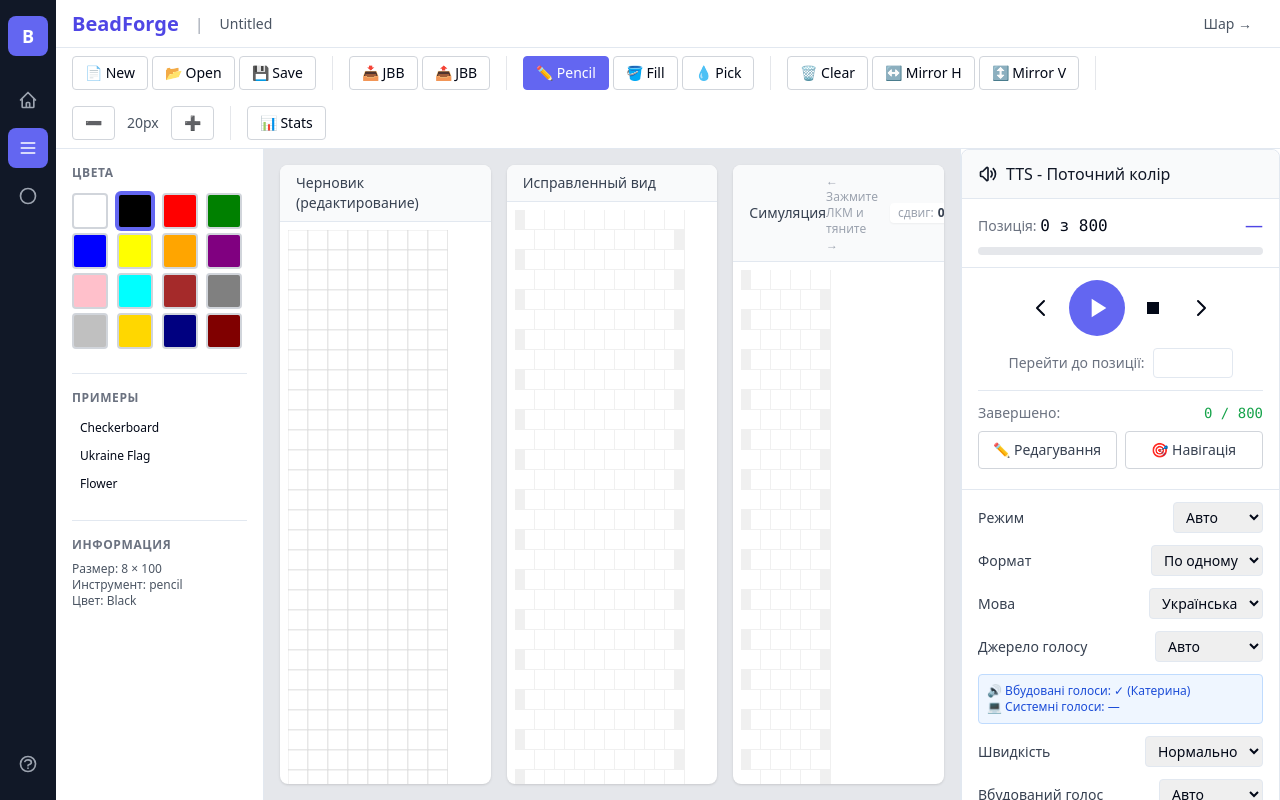
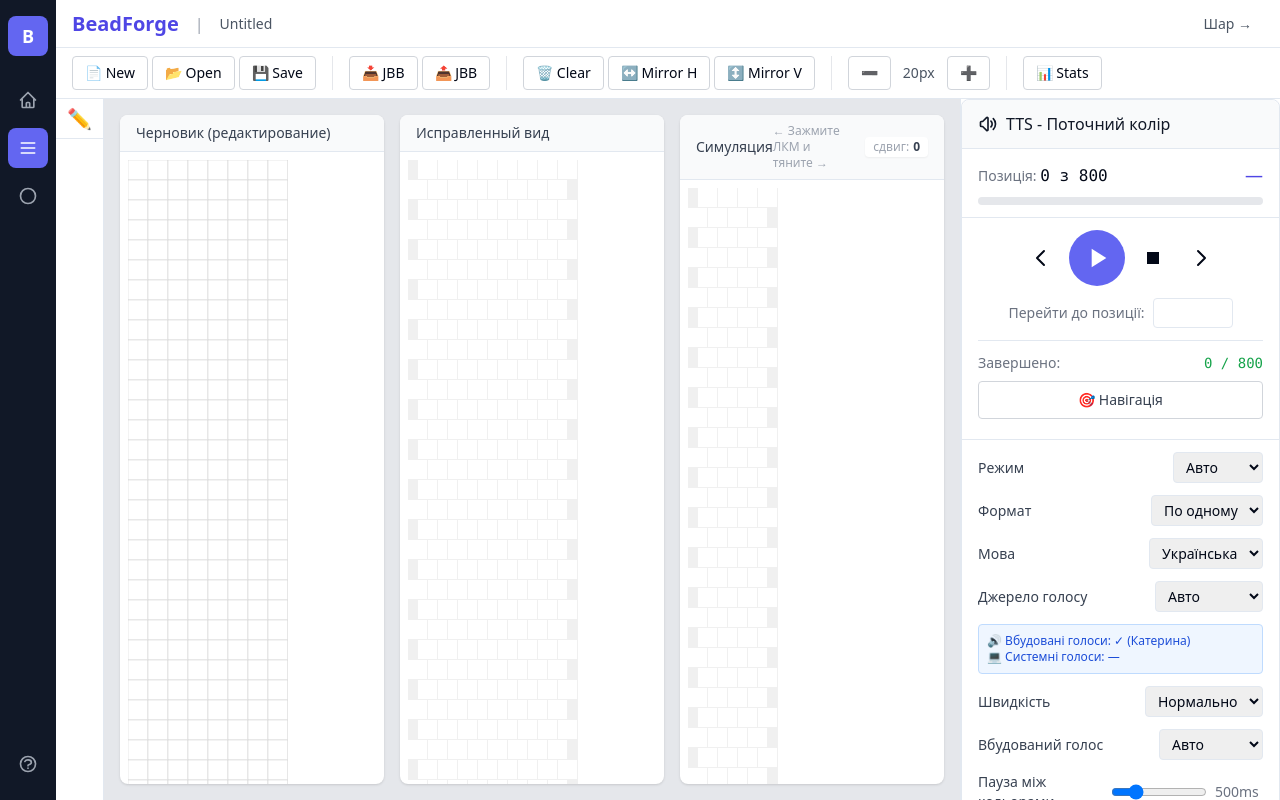
Before and after one commit to AqueGen/BeadForge, a Next.js app: page /rope in a window 1280 px wide. Built offline with nearby package versions, Linux system fonts and the light colour scheme.

Commit message:
Make toolbar props optional and conditionally display drawing tools; remove edit mode logic for TTSPanel; refactor sidebar in Rope Editor to toggle collapsed state and integrate edit mode.

```diff
--- a/src/app/rope/page.tsx
+++ b/src/app/rope/page.tsx
@@ -98,6 +98,17 @@ export default function RopeEditorPage() {
   const [ttsNavigationMode, setTtsNavigationMode] = useState(false);
   const [editModeEnabled, setEditModeEnabled] = useState(false);
   const [ttsNavigateTarget, setTtsNavigateTarget] = useState<number | null>(null);
+  const [sidebarCollapsed, setSidebarCollapsed] = useState(true); // Default: collapsed
+
+  // Toggle sidebar - expanding enables edit mode, collapsing disables it
+  const handleSidebarToggle = useCallback(() => {
+    setSidebarCollapsed(prev => {
+      const newCollapsed = !prev;
+      // Expanding enables edit mode, collapsing disables it
+      setEditModeEnabled(!newCollapsed);
+      return newCollapsed;
+    });
+  }, []);
 
   // Refs for synchronized scrolling
   const draftScrollRef = useRef<HTMLDivElement>(null);
@@ -210,8 +221,6 @@ export default function RopeEditorPage() {
       </header>
 
       <Toolbar
-        tool={tool}
-        onToolChange={setTool}
         zoom={zoom}
         onZoomChange={setZoom}
         onClear={() => actions.clear()}
@@ -231,9 +240,88 @@ export default function RopeEditorPage() {
       />
 
       <div className="flex flex-1 overflow-hidden">
-        {/* Sidebar */}
-        <aside className="w-52 shrink-0 overflow-y-auto border-r bg-white p-4">
-          <h3 className="mb-3 text-xs font-semibold uppercase tracking-wider text-gray-500">
+        {/* Collapsible Edit Sidebar */}
+        <aside
+          className={`shrink-0 border-r bg-white transition-all duration-200 ${
+            sidebarCollapsed ? 'w-12' : 'w-56'
+          }`}
+        >
+          {/* Header - always visible */}
+          <div
+            className={`flex h-10 items-center border-b ${
+              sidebarCollapsed
+                ? 'justify-center cursor-pointer hover:bg-green-50'
+                : 'justify-between px-3 bg-green-50'
+            }`}
+            onClick={sidebarCollapsed ? handleSidebarToggle : undefined}
+            title={sidebarCollapsed ? 'Открыть редактирование' : undefined}
+          >
+            {sidebarCollapsed ? (
+              <span className="text-xl" title="Открыть редактирование">✏️</span>
+            ) : (
+              <>
+                <span className="text-xs font-semibold uppercase tracking-wider text-green-700">
+                  ✏️ Редактирование
+                </span>
+                <button
+                  onClick={handleSidebarToggle}
+                  className="rounded p-1 text-gray-400 hover:bg-green-100 hover:text-gray-600"
+                  title="Закрыть редактирование"
+                >
+                  ✕
+                </button>
+              </>
+            )}
+          </div>
+
+          {/* Content - only visible when expanded */}
+          {!sidebarCollapsed && (
+            <div className="overflow-y-auto p-3" style={{ height: 'calc(100% - 40px)' }}>
+              {/* Drawing Tools */}
+              <div className="mb-4">
+                <h3 className="mb-2 text-xs font-semibold uppercase tracking-wider text-gray-500">
+                  Инструменты
+                </h3>
+                <div className="flex gap-1">
+                  <button
+                    onClick={() => setTool('pencil')}
+                    className={`flex-1 rounded px-2 py-1.5 text-xs transition-colors ${
+                      tool === 'pencil'
+                        ? 'bg-primary-500 text-white'
+                        : 'bg-gray-100 hover:bg-gray-200'
+                    }`}
+                    title="Карандаш"
+                  >
+                    ✏️
+                  </button>
+                  <button
+                    onClick={() => setTool('fill')}
+                    className={`flex-1 rounded px-2 py-1.5 text-xs transition-colors ${
+                      tool === 'fill'
+                        ? 'bg-primary-500 text-white'
+                        : 'bg-gray-100 hover:bg-gray-200'
+                    }`}
+                    title="Заливка"
+                  >
+                    🪣
+                  </button>
+                  <button
+                    onClick={() => setTool('pipette')}
+                    className={`flex-1 rounded px-2 py-1.5 text-xs transition-colors ${
+                      tool === 'pipette'
+                        ? 'bg-primary-500 text-white'
+                        : 'bg-gray-100 hover:bg-gray-200'
+                    }`}
+                    title="Пипетка"
+                  >
+                    💧
+                  </button>
+                </div>
+              </div>
+
+              {/* Color Palette */}
+              <div className="mb-4">
+                <h3 className="mb-2 text-xs font-semibold uppercase tracking-wider text-gray-500">
                   Цвета
                 </h3>
                 <ColorPalette
@@ -241,9 +329,10 @@ export default function RopeEditorPage() {
                   selectedColor={selectedColor}
                   onColorSelect={setSelectedColor}
                 />
+              </div>
 
               {/* Sample Patterns */}
-          <div className="mt-6 border-t pt-4">
+              <div className="border-t pt-3">
                 <h3 className="mb-2 text-xs font-semibold uppercase tracking-wider text-gray-500">
                   Примеры
                 </h3>
@@ -261,18 +350,19 @@ export default function RopeEditorPage() {
                 </div>
               </div>
 
-          <div className="mt-6 border-t pt-4">
+              <div className="mt-4 border-t pt-3">
                 <h3 className="mb-2 text-xs font-semibold uppercase tracking-wider text-gray-500">
                   Информация
                 </h3>
                 <p className="text-xs text-gray-600">
                   Размер: {pattern.width} × {pattern.height}
                 </p>
-            <p className="text-xs text-gray-600">Инструмент: {tool}</p>
                 <p className="text-xs text-gray-600">
                   Цвет: {DEFAULT_COLORS[selectedColor]?.name || `#${selectedColor}`}
                 </p>
               </div>
+            </div>
+          )}
         </aside>
 
         {/* Canvas Area - overflow-hidden to prevent page scroll */}
@@ -295,6 +385,8 @@ export default function RopeEditorPage() {
             pattern={pattern}
             zoom={zoom}
             viewType="corrected"
+            onBeadClick={handleBeadClick}
+            onBeadDrag={handleBeadDrag}
             scrollContainerRef={correctedScrollRef}
             onScroll={(top, left) => handleSyncScroll(top, left, 'corrected')}
           />
@@ -318,7 +410,6 @@ export default function RopeEditorPage() {
             onTTSStateChange={handleTTSStateChange}
             onCompletedBeadsChange={setCompletedBeads}
             onNavigationModeChange={setTtsNavigationMode}
-            onEditModeChange={setEditModeEnabled}
             navigateToPosition={ttsNavigateTarget}
             onNavigateComplete={() => setTtsNavigateTarget(null)}
           />
--- a/src/components/editor/Toolbar.tsx
+++ b/src/components/editor/Toolbar.tsx
@@ -5,8 +5,8 @@ import type { DrawingTool } from '@/types';
 import { cn } from '@/lib/utils';
 
 interface ToolbarProps {
-  tool: DrawingTool;
-  onToolChange: (tool: DrawingTool) => void;
+  tool?: DrawingTool;
+  onToolChange?: (tool: DrawingTool) => void;
   zoom: number;
   onZoomChange: (zoom: number) => void;
   onClear: () => void;
@@ -133,7 +133,8 @@ export const Toolbar: FC<ToolbarProps> = ({
         </ToolbarGroup>
       )}
 
-      {/* Drawing tools */}
+      {/* Drawing tools - only shown if tool props are provided */}
+      {tool !== undefined && onToolChange && (
         <ToolbarGroup>
           <ToolButton
             active={tool === 'pencil'}
@@ -157,6 +158,7 @@ export const Toolbar: FC<ToolbarProps> = ({
             💧 Pick
           </ToolButton>
         </ToolbarGroup>
+      )}
 
       {/* Pattern operations */}
       <ToolbarGroup>
--- a/src/components/tts/TTSPanel.tsx
+++ b/src/components/tts/TTSPanel.tsx
@@ -34,7 +34,6 @@ export function TTSPanel({
   onTTSStateChange,
   onCompletedBeadsChange,
   onNavigationModeChange,
-  onEditModeChange,
   navigateToPosition,
   onNavigateComplete,
 }: TTSPanelProps) {
@@ -64,7 +63,6 @@ export function TTSPanel({
   // Progress tracking
   const [completedBeads, setCompletedBeads] = useState(0);
   const [navigationMode, setNavigationMode] = useState(false);
-  const [editMode, setEditMode] = useState(false);
   const [showResetConfirm, setShowResetConfirm] = useState(false);
   const [savedProgressToRestore, setSavedProgressToRestore] = useState<TTSProgress | null>(null);
   const patternIdRef = useRef<string>('');
@@ -170,11 +168,6 @@ export function TTSPanel({
     onNavigationModeChange?.(navigationMode);
   }, [navigationMode, onNavigationModeChange]);
 
-  // Notify parent about edit mode changes
-  useEffect(() => {
-    onEditModeChange?.(editMode);
-  }, [editMode, onEditModeChange]);
-
   // Handle navigation from bead click
   useEffect(() => {
     if (navigateToPosition !== null && navigateToPosition !== undefined && navigateToPosition > 0) {
@@ -239,26 +232,9 @@ export function TTSPanel({
     [goToPosition, onCompletedBeadsChange]
   );
 
-  // Toggle navigation mode (mutually exclusive with edit mode)
+  // Toggle navigation mode
   const handleNavigationToggle = useCallback(() => {
-    setNavigationMode((prev) => {
-      const newValue = !prev;
-      if (newValue) {
-        setEditMode(false); // Turn off edit mode when enabling navigation
-      }
-      return newValue;
-    });
-  }, []);
-
-  // Toggle edit mode (mutually exclusive with navigation mode)
-  const handleEditToggle = useCallback(() => {
-    setEditMode((prev) => {
-      const newValue = !prev;
-      if (newValue) {
-        setNavigationMode(false); // Turn off navigation mode when enabling edit
-      }
-      return newValue;
-    });
+    setNavigationMode((prev) => !prev);
   }, []);
 
   // Reset progress handlers
@@ -431,25 +407,10 @@ export function TTSPanel({
             </span>
           </div>
 
-          {/* Edit and Navigation mode toggles */}
-          <div className="flex items-center gap-2 mb-2">
-            <button
-              onClick={handleEditToggle}
-              className={`flex-1 px-3 py-2 text-sm rounded border transition-colors ${
-                editMode
-                  ? 'bg-green-500 text-white border-green-500'
-                  : 'bg-white text-gray-700 border-gray-300 hover:bg-gray-50'
-              }`}
-            >
-              {settings.language === 'uk'
-                ? (editMode ? '✏️ Редагування ВКЛ' : '✏️ Редагування')
-                : settings.language === 'ru'
-                  ? (editMode ? '✏️ Редактирование ВКЛ' : '✏️ Редактирование')
-                  : (editMode ? '✏️ Edit ON' : '✏️ Edit Mode')}
-            </button>
+          {/* Navigation mode toggle */}
           <button
             onClick={handleNavigationToggle}
-              className={`flex-1 px-3 py-2 text-sm rounded border transition-colors ${
+            className={`w-full px-3 py-2 text-sm rounded border transition-colors mb-2 ${
               navigationMode
                 ? 'bg-blue-500 text-white border-blue-500'
                 : 'bg-white text-gray-700 border-gray-300 hover:bg-gray-50'
@@ -461,18 +422,6 @@ export function TTSPanel({
                 ? (navigationMode ? '🎯 Навигация ВКЛ' : '🎯 Навигация')
                 : (navigationMode ? '🎯 Navigation ON' : '🎯 Navigation')}
           </button>
-          </div>
-
-          {/* Edit mode hint */}
-          {editMode && (
-            <p className="text-xs text-green-600 mb-2">
-              {settings.language === 'uk'
-                ? 'Натисніть на бусину, щоб змінити її колір'
-                : settings.language === 'ru'
-                  ? 'Нажмите на бусину, чтобы изменить её цвет'
-                  : 'Click on a bead to change its color'}
-            </p>
-          )}
 
           {/* Navigation mode hint */}
           {navigationMode && (
```
Also changed, not shown: src/components/editor/CanvasPanel.tsx (+17 -5 lines). Lines whose indentation alone changed are shown as unchanged.
